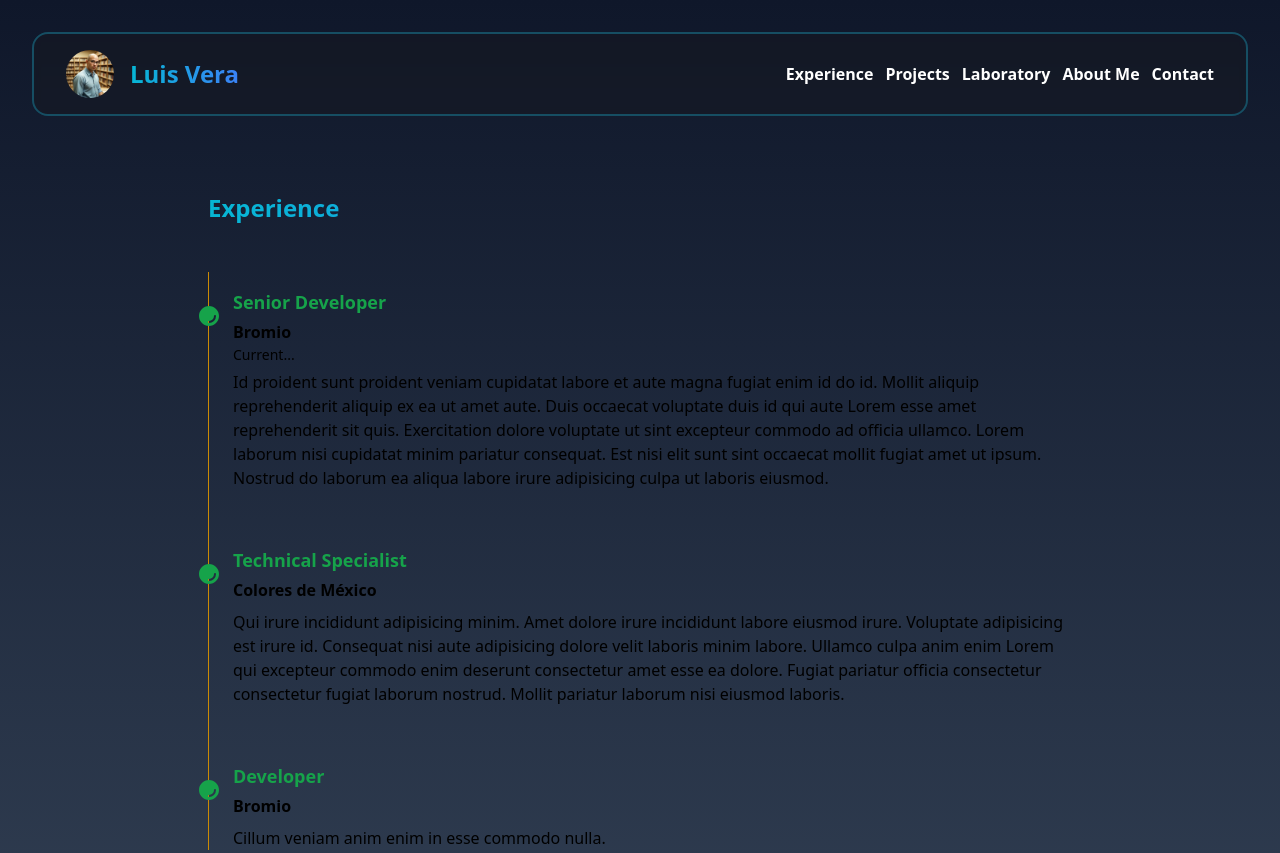
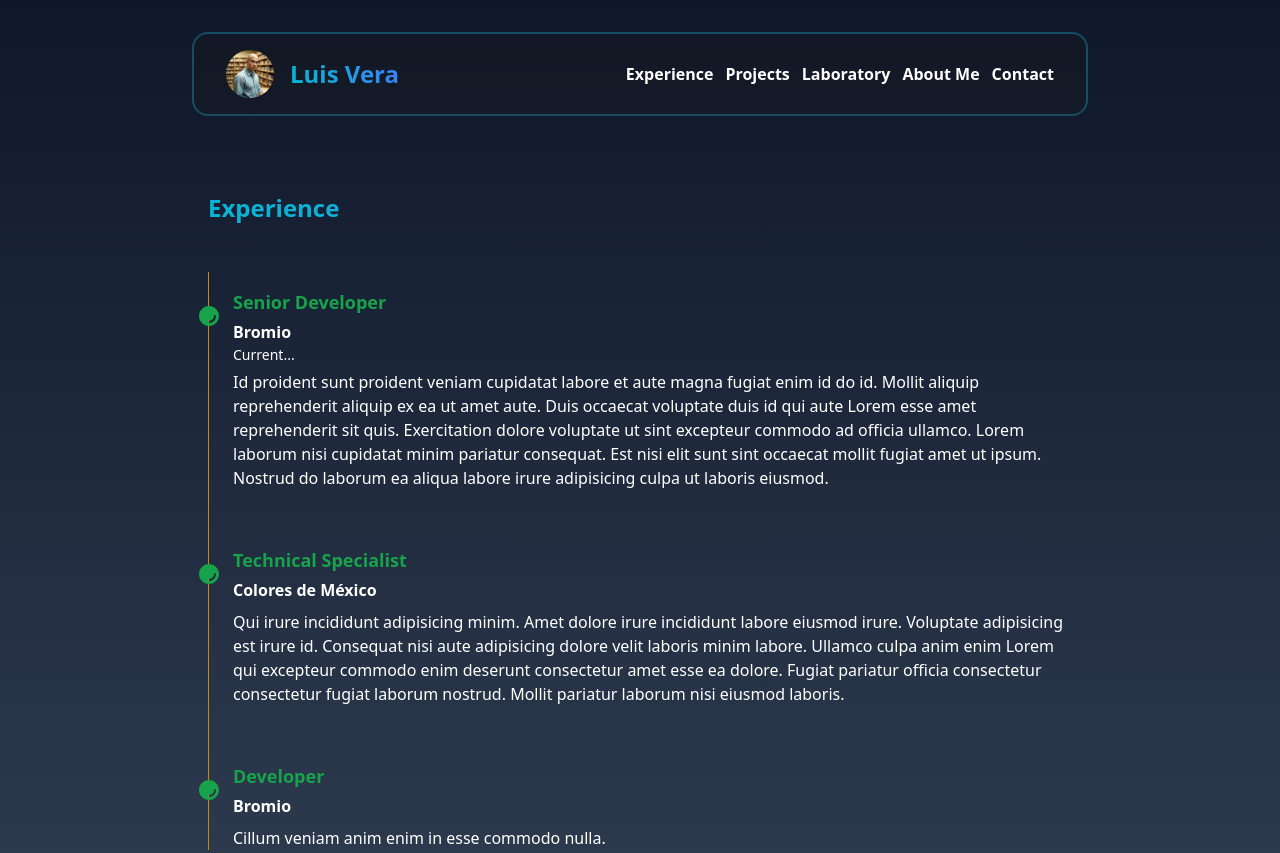
Before and after one commit to Altair99/my-portfolio, an Astro site: page / in a window 1280 px wide. Shown: the top 853 px of the page. Built offline with nearby package versions, Linux system fonts and the light colour scheme; Astro itself is replaced by a stand-in of ours.

Commit message:
Fix header size

```diff
--- a/src/components/Header.astro
+++ b/src/components/Header.astro
@@ -28,8 +28,8 @@ const navItems = [
 ]
 ---
 
-<header class="fixed top-0 z-10 flex p-8 w-full">
-    <div class="flex flex-col justify-center gap-3 md:flex-row md:justify-between items-center w-full h-auto min-h-16 px-8 py-4 rounded-2xl border-solid border-2 border-cyan-900 bg-stone-900/30 backdrop-blur-sm text-white ">
+<header class="fixed top-0 z-10 flex p-8 w-full mx-auto justify-center">
+    <div class="flex flex-col justify-center gap-3 md:flex-row md:justify-between items-center w-full max-w-4xl h-auto min-h-16 px-8 py-4 rounded-2xl border-solid border-2 border-cyan-900 bg-stone-900/30 backdrop-blur-sm text-white ">
         <div class="flex items-center justify-evenly gap-4">
             <img class="w-12 h-12 rounded-full" src="/me_ai2.webp" alt="My personal image generate by AI">
             <h3 class="text-2xl font-semibold bg-gradient-to-r from-cyan-500 to-blue-500 text-transparent bg-clip-text">
--- a/src/layouts/Layout.astro
+++ b/src/layouts/Layout.astro
@@ -19,7 +19,7 @@ const { title } = Astro.props;
 		<meta name="generator" content={Astro.generator} />
 		<title>{title}</title>
 	</head>
-	<body class="bg-gradient-to-b from-slate-900 to-slate-700 w-screen h-full">
+	<body class="relative bg-gradient-to-b from-slate-900 to-slate-700 w-screen h-full text-white">
 		<Header />
 		<main class="px-4">
 			<slot />
```
